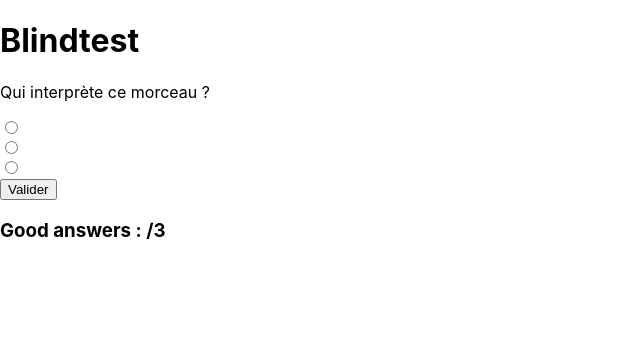
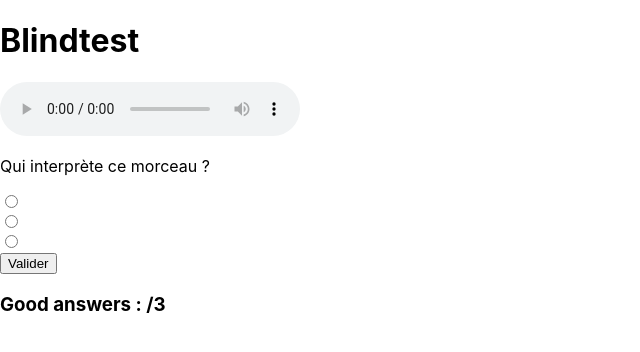
Before and after one commit to margueritekennenga/blind-test, a React (Create React App) app: page / in a window 1280 px wide. Shown: the top 352 px of the page, without its empty margins (0-640 px from the left). Built offline with nearby package versions, Linux system fonts and the light colour scheme; no server answers.

Commit message:
simple quizz

```diff
--- a/src/App.js
+++ b/src/App.js
@@ -69,7 +69,7 @@ resMusic(){
       <div>
         <h1>Blindtest</h1>
         <audio
-        autoPlay
+        autoPlay controls
         src={this.state.response ? this.state.response.preview : ""}>
         </audio>
       <Quiz thomas={this.thomas} tracks={this.state.randomMusic} response={this.state.response}/>
```
